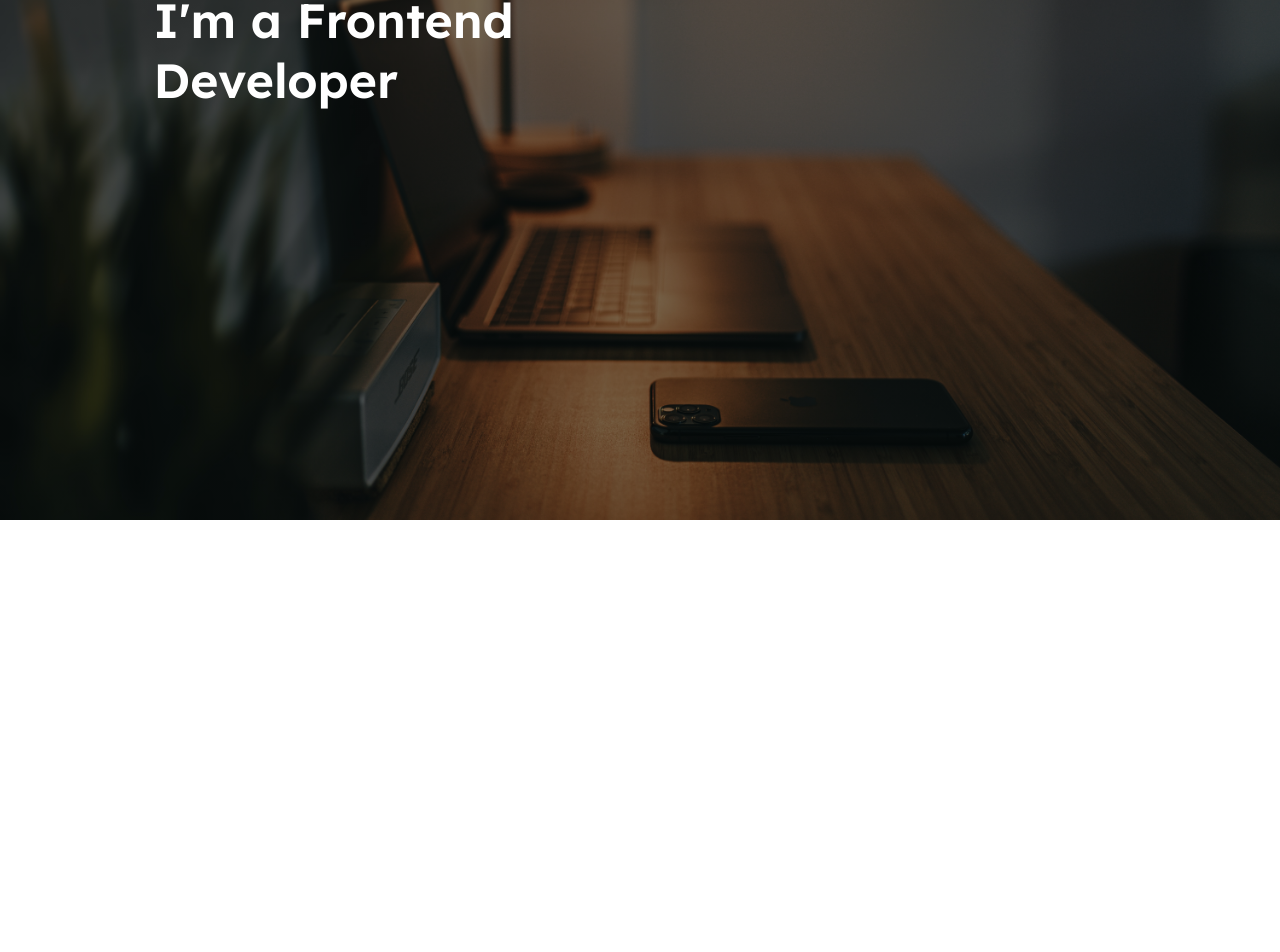
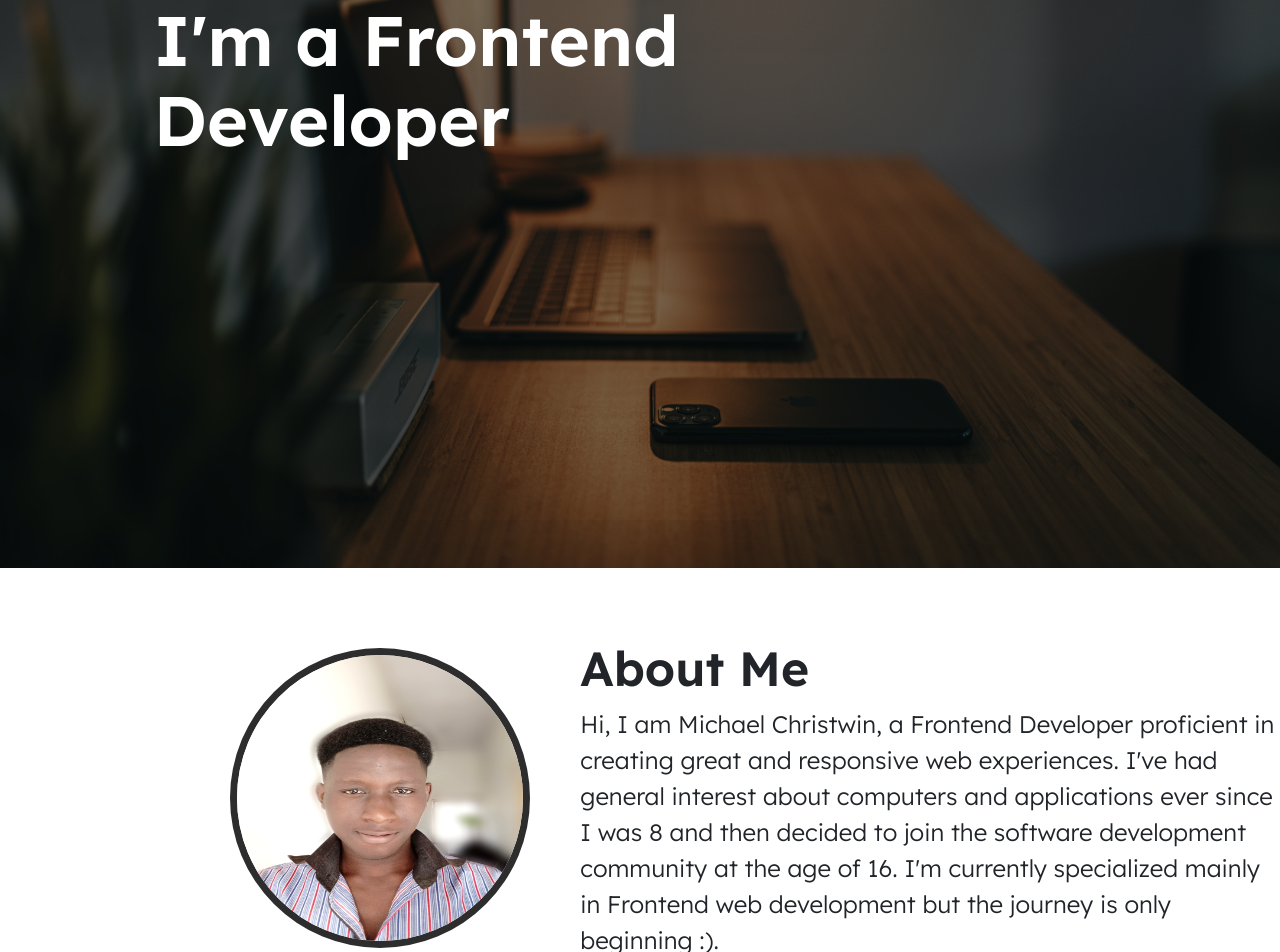
Before and after one commit to michaelchristwin/Portfolio2.0, a React (Vite) app: page / in a window 1280 px wide. Shown: the part 280-1232 px from the top of the page. Before the commit the page ends 800 px from the top, so only its background shows below. Built offline with nearby package versions, Linux system fonts and the light colour scheme.

Commit message:
Init About section

```diff
--- a/src/components/App.jsx
+++ b/src/components/App.jsx
@@ -1,12 +1,15 @@
 import "../components/CSS/styles.css";
 import Hero from "./JSX/Hero";
 import NavBar from "./JSX/NavBar";
+import About from "./JSX/About";
+import "../components/CSS/styles.css";
 
 function App() {
   return (
     <main>
       <NavBar />
       <Hero />
+      <About />
     </main>
   );
 }
--- a/src/components/CSS/styles.css
+++ b/src/components/CSS/styles.css
@@ -1,4 +1,4 @@
-@import url("https://fonts.googleapis.com/css2?family=Lexend:wght@600&display=swap");
+@import url("https://fonts.googleapis.com/css2?family=Lexend:wght@300;600&display=swap");
 .nav-bar {
   background-color: #17010110;
   color: white !important;
@@ -11,14 +11,14 @@
 .wel {
   font-family: Helvetica;
   font-weight: 400;
-  font-size: 24px;
-  line-height: 30px;
+  font-size: 30px;
+  line-height: 40px;
 }
 .front {
   font-family: "lexend";
   font-weight: 600;
-  font-size: 48px;
-  line-height: 60px;
+  font-size: 70px;
+  line-height: 80px;
 }
 body {
   background-image: linear-gradient(rgba(0, 0, 0, 0.527), rgba(0, 0, 0, 0.5)),
@@ -64,3 +64,32 @@ body {
     width: 100%;
   }
 }
+.about {
+  top: 100vh;
+  width: 100vw;
+  background-color: white;
+}
+.avatar {
+  width: 300px;
+  height: 300px;
+  border-radius: 50%;
+  border-width: 7px;
+  border-color: rgb(46, 45, 45);
+  border-style: solid;
+  margin-left: 18%;
+  margin-top: 80px;
+}
+.about-text {
+  width: 700px;
+  margin-top: 70px;
+  margin-left: 50px;
+  font-family: "lexend";
+  font-size: 24px;
+  font-weight: 400;
+}
+.about-text h1 {
+  font-family: "lexend";
+  font-weight: 600;
+  font-size: 48px;
+  line-height: 60px;
+}
--- /dev/null
+++ b/src/components/JSX/About.jsx
@@ -0,0 +1,22 @@
+import Avatar from "../img/avatar2.jpg";
+
+function About() {
+  return (
+    <div className="mt-5 position-absolute d-flex about" id="about">
+      <img src={Avatar} alt="" className="avatar" />
+      <div className="about-text">
+        <h1>About Me</h1>
+        <p className="">
+          Hi, I am Michael Christwin, a Frontend Developer proficient in
+          creating great and responsive web experiences. I've had general
+          interest about computers and applications ever since I was 8 and then
+          decided to join the software development community at the age of 16.
+          I'm currently specialized mainly in Frontend web development but the
+          journey is only beginning :).
+        </p>
+      </div>
+    </div>
+  );
+}
+
+export default About;
--- a/src/components/JSX/Hero.jsx
+++ b/src/components/JSX/Hero.jsx
@@ -2,7 +2,7 @@ import "../CSS/styles.css";
 
 function Hero() {
   return (
-    <div className="position-absolute hero d-flex">
+    <div className="position-absolute hero d-flex mb-5">
       <div>
         <span className="d-block wel">Welcome to my portfolio</span>
         <span className="d-block front">I'm a Frontend</span>
--- a/src/components/JSX/NavBar.jsx
+++ b/src/components/JSX/NavBar.jsx
@@ -14,9 +14,9 @@ function NavBar() {
         <Navbar.Brand href="#home text-white">Hello</Navbar.Brand>
         <Nav className="float-end text-white">
           <Nav.Link href="#home">Home</Nav.Link>
+          <Nav.Link href="#about">About</Nav.Link>
           <Nav.Link href="#skills">Skills</Nav.Link>
           <Nav.Link href="#projects">Projects</Nav.Link>
-          <Nav.Link href="#experience">Experience</Nav.Link>
           <Nav.Link href="https://github.com/michaelchristwin">
             <GitHubIcon />
           </Nav.Link>
```
Also changed, not shown: src/App.css (deleted, +0 -41 lines).
